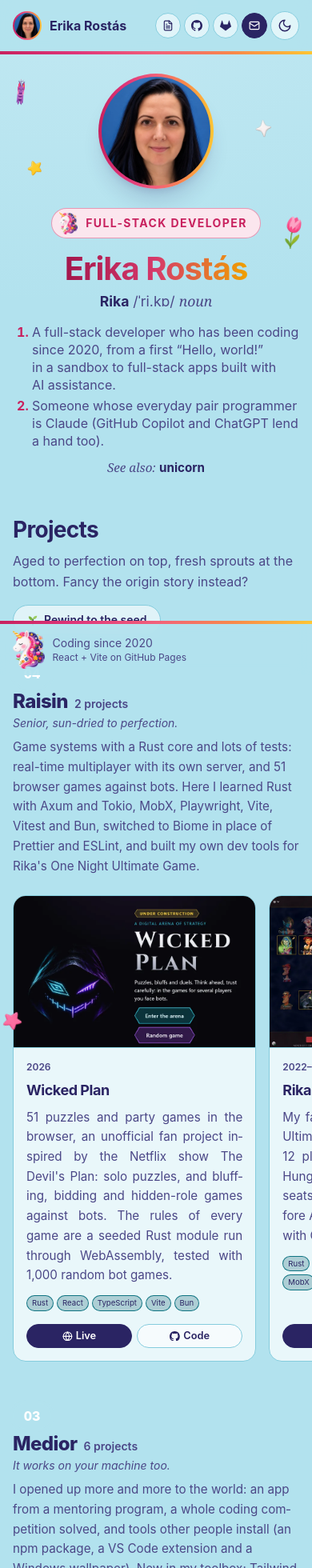
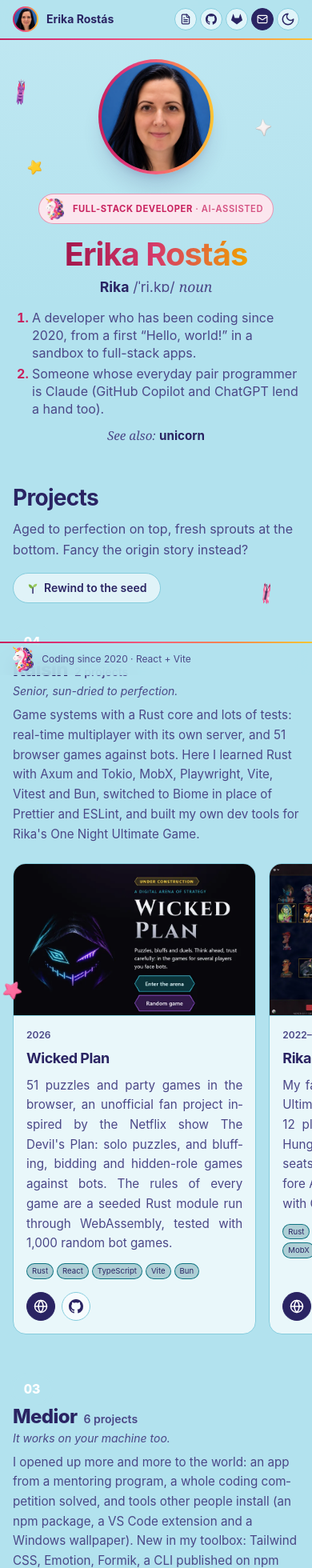
Before and after one commit to mazsola739/mazsola739, a React (Vite) app: page / in a window 390 px wide. Shown: the top 1960 px of the page at 80% size. Built offline with nearby package versions, Linux system fonts and the light colour scheme.

Commit message:
Slimmer header and footer on phones, icon card buttons, lighter night pills, an AI-assisted badge
Co-Authored-By: Claude Opus 5.5 <noreply@anthropic.com>

```diff
--- a/src/components/Footer.tsx
+++ b/src/components/Footer.tsx
@@ -7,7 +7,8 @@ import { ArrowUpIcon } from './icons.tsx'
  * The sticky footer, the header's mirror image: the same height and glassy background, the rainbow
  * mane on top instead of below, the unicorn and two short lines on the left and, right under the theme button, a
  * round button back to the top. The button shows up once the page is scrolled, since at the top it
- * would have nowhere to go.
+ * would have nowhere to go. On phones it is slimmer: a smaller unicorn and the two lines merged
+ * into one.
  */
 export function Footer() {
   const year = new Date().getFullYear()
@@ -15,22 +16,28 @@ export function Footer() {
 
   return (
     <footer className="sticky bottom-0 z-10 bg-page/85 text-muted backdrop-blur-md">
-      <div aria-hidden="true" className="h-1 bg-mane" />
-      <div className="wrapper flex min-h-16 items-center justify-between gap-3">
+      <div aria-hidden="true" className="h-0.5 bg-mane sm:h-1" />
+      <div className="wrapper flex min-h-10 items-center justify-between gap-3 sm:min-h-16">
         <div className="flex min-w-0 items-center gap-2.5">
-          <img className="h-12 w-auto shrink-0" src={unicorn} alt="" width={40} height={48} />
-          <div className="grid min-w-0 leading-tight">
-            <p className="truncate text-sm">Coding since {profile.codingSince}</p>
-            <p className="truncate text-xs">
-              <span className="hidden sm:inline">
-                © {year} · Made with React and Vite, runs on GitHub Pages
-              </span>
-              <span className="sm:hidden">React + Vite on GitHub Pages</span>
+          <img
+            className="h-8 w-auto shrink-0 sm:h-12"
+            src={unicorn}
+            alt=""
+            width={40}
+            height={48}
+          />
+          <div className="min-w-0 leading-tight">
+            <p className="truncate text-xs sm:text-sm">
+              Coding since {profile.codingSince}
+              <span className="sm:hidden"> · React + Vite</span>
+            </p>
+            <p className="hidden truncate text-xs sm:block">
+              © {year} · Made with React and Vite, runs on GitHub Pages
             </p>
           </div>
         </div>
         <a
-          className={`grid size-9 shrink-0 place-items-center rounded-full border border-line bg-button text-lg text-ink transition hover:border-accent hover:text-accent ${scrolled ? '' : 'invisible opacity-0'}`}
+          className={`grid size-7 shrink-0 place-items-center rounded-full border border-line bg-button text-ink transition hover:border-accent hover:text-accent sm:size-9 sm:text-lg ${scrolled ? '' : 'invisible opacity-0'}`}
           href="#top"
           aria-label="Back to top"
           title="Back to top"
--- a/src/components/Header.tsx
+++ b/src/components/Header.tsx
@@ -8,16 +8,16 @@ import { ThemeToggle } from './ThemeToggle.tsx'
 /**
  * The sticky header: my photo and name on the left, so visitors still see who I am while they
  * scroll; on the right the CV, my links, the contact window and the theme button. On phones the
- * buttons are icons only (their names are still read out).
+ * header is slimmer and the buttons are icons only (their names are still read out).
  */
 export function Header() {
   return (
     <header className="sticky top-0 z-10 bg-page/85 backdrop-blur-md">
-      <div className="wrapper flex min-h-16 items-center justify-between gap-3">
+      <div className="wrapper flex min-h-12 items-center justify-between gap-3 sm:min-h-16">
         <a className="flex min-w-0 items-center gap-2.5" href="#top">
           <span className="shrink-0 rounded-full bg-mane p-0.5">
             <img
-              className="block size-8 rounded-full object-cover sm:size-9"
+              className="block size-7 rounded-full object-cover sm:size-9"
               src={portrait}
               alt=""
               width={72}
@@ -25,7 +25,7 @@ export function Header() {
             />
           </span>
           <span className="grid min-w-0 leading-tight">
-            <span className="truncate font-bold">{profile.name}</span>
+            <span className="truncate text-sm font-bold sm:text-base">{profile.name}</span>
             <span className="hidden truncate text-xs text-muted sm:block">{profile.role}</span>
           </span>
         </a>
@@ -60,7 +60,7 @@ export function Header() {
         </div>
       </div>
       {/* The rainbow mane of the unicorn card, as the header's bottom edge. */}
-      <div aria-hidden="true" className="h-1 bg-mane" />
+      <div aria-hidden="true" className="h-0.5 bg-mane sm:h-1" />
     </header>
   )
 }
--- a/src/components/Hero.tsx
+++ b/src/components/Hero.tsx
@@ -15,9 +15,14 @@ export function Hero() {
     >
       <div className="pb-6 md:pb-[clamp(1.5rem,4vw,2.5rem)]">
         {/* The role in an outlined pill, the size of the header buttons, with the unicorn. */}
-        <p className="mx-auto flex w-fit items-center gap-2 rounded-full border border-accent/40 bg-label py-1 pr-4 pl-1.5 text-sm font-bold tracking-widest text-accent uppercase md:mx-0">
+        <p className="mx-auto flex w-fit items-center gap-2 rounded-full border border-accent/40 bg-label py-1 pr-3 pl-1.5 text-[0.7rem] font-bold tracking-wider whitespace-nowrap text-accent uppercase min-[400px]:pr-4 min-[400px]:text-xs sm:text-sm sm:tracking-widest md:mx-0">
           <img className="size-7 object-contain" src={unicorn} alt="" width={28} height={28} />
-          {profile.role}
+          <span>
+            {profile.role}
+            {profile.roleNote && (
+              <span className="font-semibold opacity-75"> · {profile.roleNote}</span>
+            )}
+          </span>
         </p>
         <h1
           id="hero-title"
--- a/src/components/ProjectCard.tsx
+++ b/src/components/ProjectCard.tsx
@@ -97,16 +97,17 @@ export function ProjectCard({ project }: { project: Project }) {
         {/* Footer: only the links, pushed to the bottom, so the links of cards in one row line up. */}
         <div className="mt-auto p-4 sm:px-5 sm:pb-5 lg:col-start-2 lg:row-start-2">
           {(project.live || project.repo) && (
-            <p className="flex flex-wrap gap-1.5 sm:gap-2">
+            <p className="flex gap-2">
               {project.live && (
                 <a
                   className={`${cardButton.primary} ${aboveCover}`}
                   href={project.live}
                   target="_blank"
                   rel="noreferrer"
+                  title="Live site"
                 >
                   <GlobeIcon />
-                  Live
+                  <span className="sr-only">Live site of {project.title}</span>
                 </a>
               )}
               {project.repo && (
@@ -115,9 +116,10 @@ export function ProjectCard({ project }: { project: Project }) {
                   href={project.repo}
                   target="_blank"
                   rel="noreferrer"
+                  title="Code on GitHub"
                 >
                   <GitHubIcon />
-                  Code
+                  <span className="sr-only">Code of {project.title} on GitHub</span>
                 </a>
               )}
             </p>
--- a/src/components/ThemeToggle.tsx
+++ b/src/components/ThemeToggle.tsx
@@ -66,7 +66,7 @@ export function ThemeToggle() {
   return (
     <button
       type="button"
-      className="grid size-9 place-items-center rounded-full border border-line bg-button text-lg text-ink transition-colors hover:border-accent hover:text-accent"
+      className="grid size-7 place-items-center rounded-full border border-line bg-button text-lg text-ink transition-colors hover:border-accent hover:text-accent sm:size-9"
       onClick={toggle}
       aria-label={`Switch to ${next} mode`}
       title={`Switch to ${next} mode`}
--- a/src/components/button.ts
+++ b/src/components/button.ts
@@ -6,11 +6,12 @@ export const button = {
 
 /**
  * The small pill buttons of the sticky header (CV, GitHub, GitLab, Contact me): only the icon on
- * phones, the icon and the label from md. They are the size of the theme button next to them,
- * and on hover they turn raspberry like every other round button on the page.
+ * phones, a size smaller there to leave the page more room; the icon and the label from md. They
+ * are the size of the theme button next to them, and on hover they turn raspberry like every
+ * other round button on the page.
  */
 const pill =
-  'inline-flex size-8 shrink-0 items-center justify-center gap-1.5 rounded-full border text-sm font-semibold transition-colors sm:size-9 md:size-auto md:px-3.5 md:py-1.5'
+  'inline-flex size-7 shrink-0 items-center justify-center gap-1.5 rounded-full border text-sm font-semibold transition-colors sm:size-9 md:size-auto md:px-3.5 md:py-1.5'
 
 export const headerButton = {
   primary: `${pill} border-ink bg-ink text-surface hover:border-accent hover:bg-accent`,
@@ -18,12 +19,11 @@ export const headerButton = {
 }
 
 /**
- * The links at the bottom of a project card, sharing the width of the row: the site filled, the code outlined, both small
- * pills that turn raspberry on hover like the header's buttons. Their text is a step smaller than the description, so
- * the project stays the first thing to read.
+ * The links at the bottom of a project card: round icon buttons, the site filled (a globe), the
+ * code outlined (the GitHub mark). They turn raspberry on hover like the header's buttons, and
+ * stay small, so the project is the first thing to read.
  */
-const cardPill =
-  'inline-flex flex-1 items-center justify-center gap-1 rounded-full border px-2.5 py-1 text-[0.8rem] font-semibold whitespace-nowrap transition-colors sm:gap-1.5 sm:px-3'
+const cardPill = 'grid size-9 place-items-center rounded-full border text-lg transition-colors'
 
 export const cardButton = {
   primary: `${cardPill} border-ink bg-ink text-surface hover:border-accent hover:bg-accent`,
--- a/src/data/profile.ts
+++ b/src/data/profile.ts
@@ -5,6 +5,7 @@ export type Profile = {
   /** What people call me; shown under the name. */
   nickname: string
   role: string
+  roleNote: string
   /** How the nickname sounds, written the way a dictionary writes it. */
   pronunciation: string
   /** The intro as a dictionary entry: numbered meanings under the name. */
@@ -28,9 +29,11 @@ export const profile: Profile = {
   name: 'Erika Rostás',
   nickname: 'Rika',
   role: 'Full-stack Developer',
+  /** Said once, on the role's pill in the intro: how I work. */
+  roleNote: 'AI-assisted',
   pronunciation: '/ˈri.kɒ/',
   definitions: [
-    'A full-stack developer who has been coding since 2020, from a first “Hello, world!” in a sandbox to full-stack apps built with AI assistance.',
+    'A developer who has been coding since 2020, from a first “Hello, world!” in a sandbox to full-stack apps.',
     'Someone whose everyday pair programmer is Claude (GitHub Copilot and ChatGPT lend a hand too).',
   ],
   seeAlso: 'unicorn',
--- a/src/index.css
+++ b/src/index.css
@@ -94,18 +94,20 @@
 }
 
 /* A skill pill on a card: a tinted fill and a thin border, both running left to right from
-   --pill-a to --pill-b, the colours of the timeline beside it (set by Projects). */
+   --pill-a to --pill-b, the colours of the timeline beside it (set by Projects). --pill-lift
+   mixes white into both colours, so the pills stay light enough on the night-blue cards. */
 @utility pill {
+  --pill-from: color-mix(in oklab, var(--pill-a, var(--color-sky)), white var(--pill-lift, 0%));
+  --pill-to: color-mix(in oklab, var(--pill-b, var(--color-sky)), white var(--pill-lift, 0%));
   border: 1px solid transparent;
   background:
     linear-gradient(
       90deg,
-      color-mix(in oklab, var(--pill-a, var(--color-sky)) var(--pill-tint, 30%), var(--color-card)),
-      color-mix(in oklab, var(--pill-b, var(--color-sky)) var(--pill-tint, 30%), var(--color-card))
+      color-mix(in oklab, var(--pill-from) var(--pill-tint, 30%), var(--color-card)),
+      color-mix(in oklab, var(--pill-to) var(--pill-tint, 30%), var(--color-card))
     )
     padding-box,
-    linear-gradient(90deg, var(--pill-a, var(--color-sky)), var(--pill-b, var(--color-sky)))
-    border-box;
+    linear-gradient(90deg, var(--pill-from), var(--pill-to)) border-box;
 }
 
 /* The sunset stripe, from raspberry to sunflower yellow. */
@@ -177,8 +179,10 @@
     --color-name-2: #ffa3c6;
     --color-name-3: #f6c445;
     --color-level-0: #ffd84d;
-    /* Less tint on the night-blue cards, where a strong yellow turns olive. */
-    --pill-tint: 18%;
+    /* Less tint on the night-blue cards, where a strong yellow turns olive; a little white
+       instead, so the wine-coloured pills don't sink into the blue. */
+    --pill-tint: 22%;
+    --pill-lift: 30%;
     --color-mane-1: #ff5a95;
     --color-mane-2: #ff7ab0;
     --color-mane-3: #ff8f86;
```
